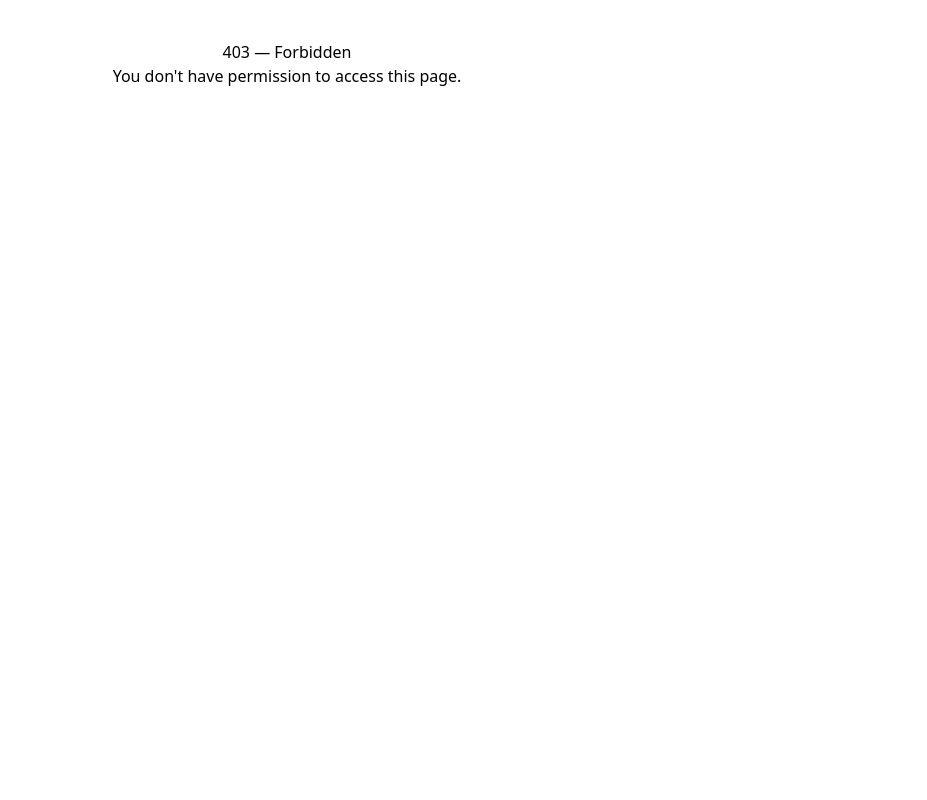
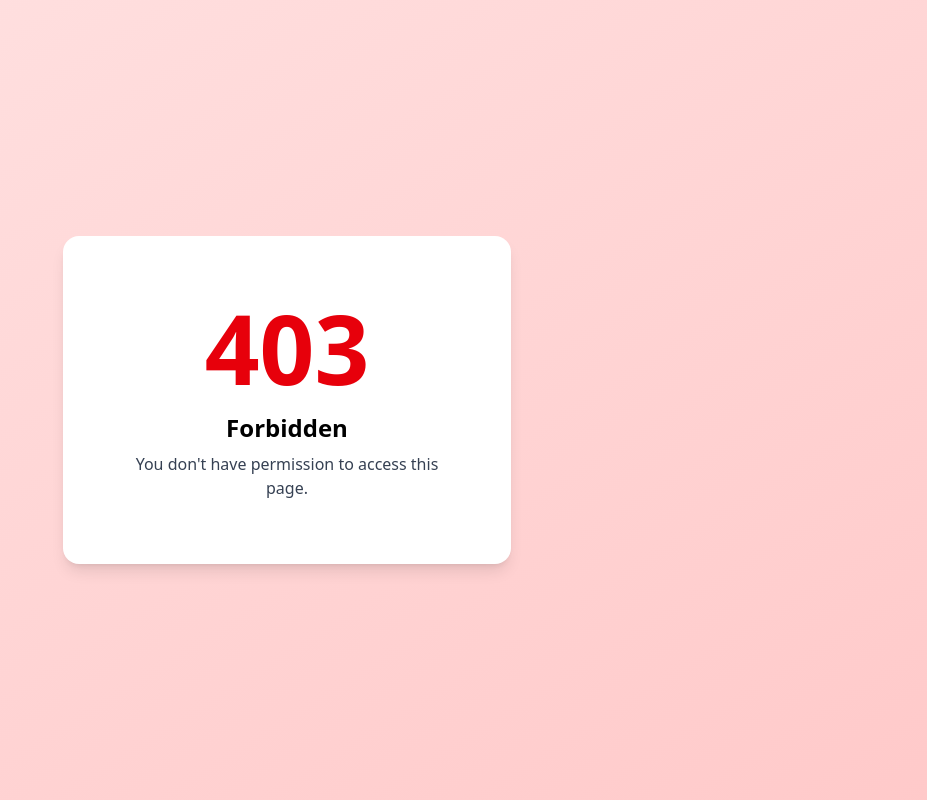
Before and after one commit to Aghakarim-23/notes-front, a React (Vite) app: page /forbidden in a window 1280 px wide. Shown: the whole page, without its empty margins (353-1280 px from the left). Built offline with nearby package versions, Linux system fonts and the light colour scheme.

Commit message:
style: added forbidden page css

```diff
--- a/src/pages/Forbidden.jsx
+++ b/src/pages/Forbidden.jsx
@@ -1,8 +1,13 @@
 const Forbidden = () => {
   return (
-    <div style={{ padding: "40px", textAlign: "center" }}>
-      <h1>403 — Forbidden</h1>
-      <p>You don't have permission to access this page.</p>
+    <div className="min-h-screen flex items-center justify-center bg-gradient-to-br from-red-100 to-red-200">
+      <div className="bg-white p-16 rounded-2xl shadow-lg text-center max-w-md">
+        <h1 className="text-8xl font-bold text-red-600 mb-4">403</h1>
+        <h2 className="text-2xl font-semibold mb-2">Forbidden</h2>
+        <p className="text-gray-700">
+          You don't have permission to access this page.
+        </p>
+      </div>
     </div>
   );
 };
```
